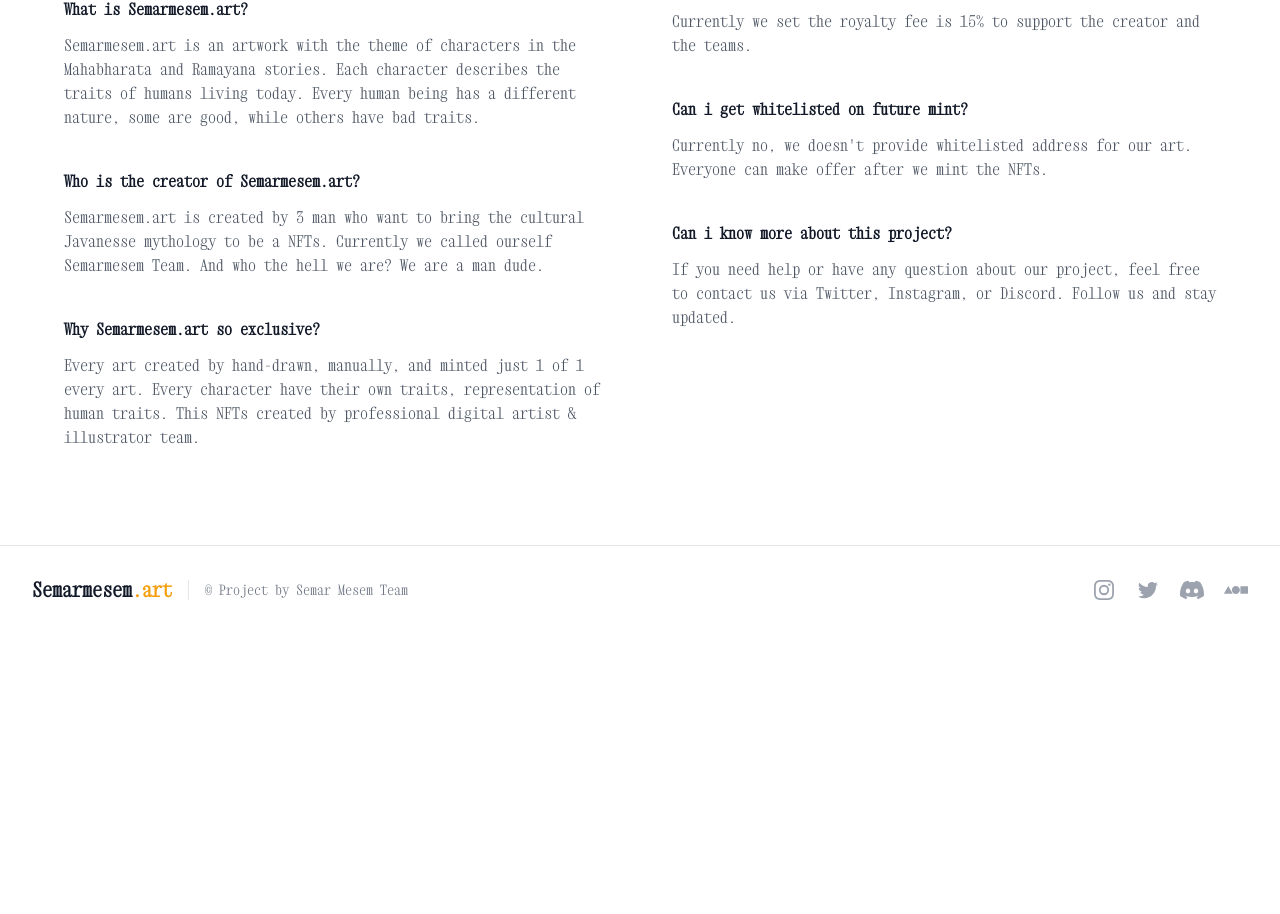
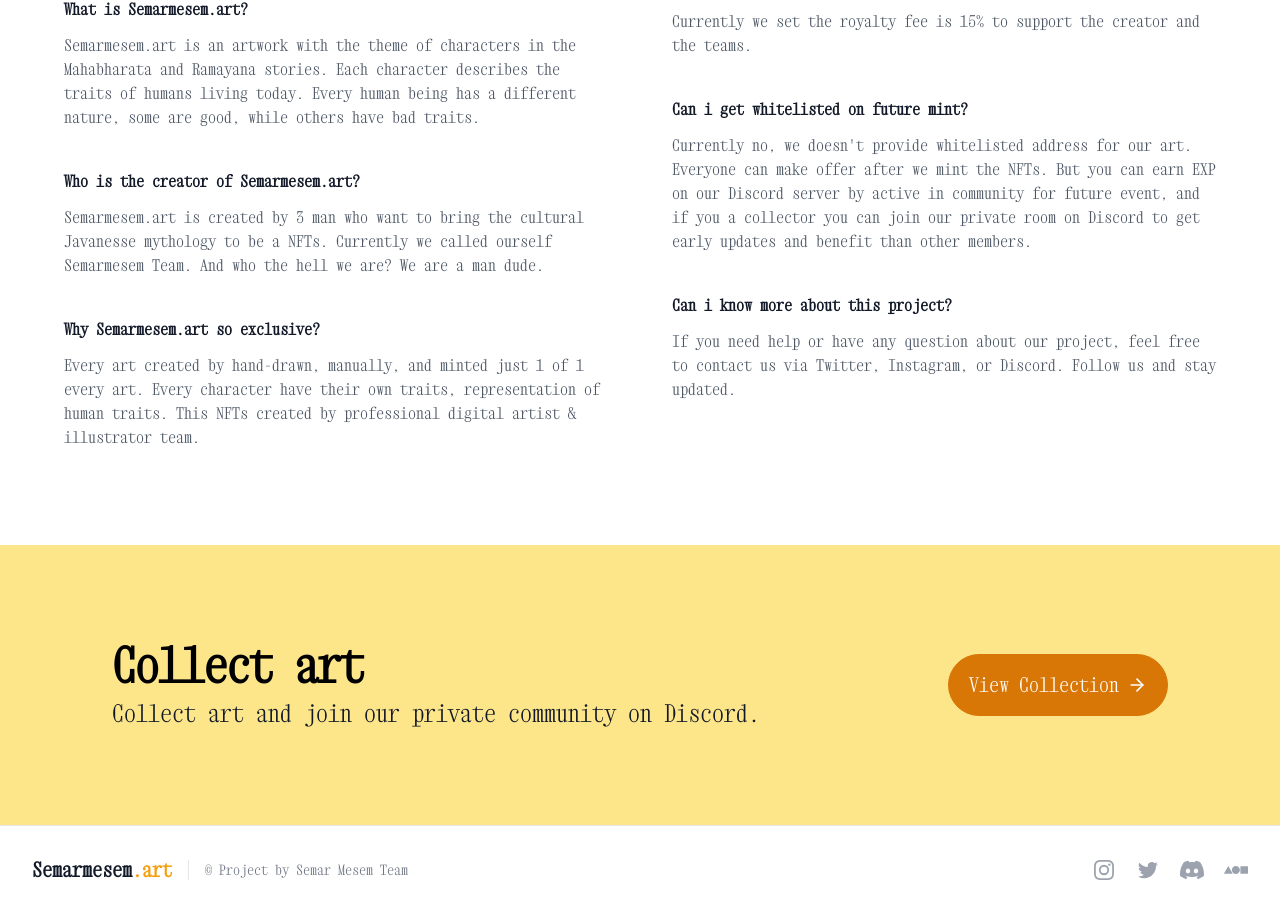
Before and after one commit to hamlogic/semarmesem, a Nuxt app: page / in a window 1280 px wide. Shown: the part 1994-2908 px from the top of the page. Before the commit the page ends 2628 px from the top, so only its background shows below. Built offline with nearby package versions, Linux system fonts and the light colour scheme.

Commit message:
Update button & faq

```diff
--- /dev/null
+++ b/components/Cta.vue
@@ -0,0 +1,26 @@
+<template>
+
+<!-- Section 1 -->
+<section class="py-8 leading-7 text-gray-900 bg-yellow-200 sm:py-12 md:py-16 lg:py-24 border-b border-gray-200">
+    <div class="max-w-6xl px-4 px-10 mx-auto border-solid lg:px-12">
+        <div class="flex flex-col items-start leading-7 text-gray-900 border-0 border-gray-200 lg:items-center lg:flex-row">
+            <div class="box-border flex-1 text-center border-solid sm:text-left">
+                <h2 class="m-0 text-4xl font-semibold leading-tight tracking-tight text-left text-black border-0 border-gray-200 sm:text-5xl">
+                    Collect art
+                </h2>
+                <p class="mt-2 text-xl text-left text-gray-900 border-0 border-gray-200 sm:text-2xl">
+                    Collect art and join our private community on Discord.
+                </p>
+            </div>
+            <a href="#_" class="rounded-full inline-flex items-center justify-center w-full px-5 py-4 mt-6 ml-0 text-base leading-none text-white no-underline bg-yellow-600 border border-yellow-600 border-solid rounded cursor-pointer md:w-auto lg:mt-0 hover:bg-yellow-700 hover:border-yellow-700 hover:text-white focus-within:bg-yellow-700 focus-within:border-yellow-700 focus-within:text-white sm:text-lg lg:ml-6 md:text-xl">
+                View Collection
+                <svg xmlns="http://www.w3.org/2000/svg" class="w-5 h-5 ml-2" viewBox="0 0 24 24" fill="none" stroke="currentColor" stroke-width="2" stroke-linecap="round" stroke-linejoin="round">
+                    <line x1="5" y1="12" x2="19" y2="12"></line>
+                    <polyline points="12 5 19 12 12 19"></polyline>
+                </svg>
+            </a>
+        </div>
+    </div>
+</section>
+
+</template>
--- a/components/Faq.vue
+++ b/components/Faq.vue
@@ -1,7 +1,7 @@
 <template>
 
 <!-- Section 1 -->
-<section class="py-24 bg-white border-b border-gray-200">
+<section class="py-24 bg-white">
     <div class="px-8 mx-auto max-w-7xl lg:px-16">
         <h2 class="mb-4 text-xl font-bold md:text-3xl">Frequently Asked Questions</h2>
         <div class="grid grid-cols-1 gap-0 text-gray-600 md:grid-cols-2 md:gap-16">
@@ -21,7 +21,7 @@
                 <h5 class="mt-10 mb-3 font-semibold text-gray-900">How much the royalty fee?</h5>
                 <p>Currently we set the royalty fee is 15% to support the creator and the teams.</p>
                 <h5 class="mt-10 mb-3 font-semibold text-gray-900">Can i get whitelisted on future mint?</h5>
-                <p>Currently no, we doesn't provide whitelisted address for our art. Everyone can make offer after we mint the NFTs.</p>
+                <p>Currently no, we doesn't provide whitelisted address for our art. Everyone can make offer after we mint the NFTs. But you can earn EXP on our Discord server by active in community for future event, and if you a collector you can join our private room on Discord to get early updates and benefit than other members.</p>
                 <h5 class="mt-10 mb-3 font-semibold text-gray-900">Can i know more about this project?</h5>
                 <p>If you need help or have any question about our project, feel free to contact us via Twitter, Instagram, or Discord. Follow us and stay updated.
                 </p>
--- a/components/Philosophy.vue
+++ b/components/Philosophy.vue
@@ -21,11 +21,11 @@ We turn each of these characters into artwork and publish them in NFT form. So t
 Every artwork drawn manually by hand and minted 1 of 1 edition every artwork.
 </p>
           <div class="relative flex flex-col sm:flex-row sm:space-x-4">
-            <a href="#_" class="flex items-center w-full px-6 py-3 mb-3 text-lg text-white bg-yellow-500 rounded-md sm:mb-0 hover:bg-yellow-600 sm:w-auto">
+            <a href="#_" class="rounded-full flex items-center w-full px-6 py-3 mb-3 text-lg text-white bg-yellow-500 rounded-md sm:mb-0 hover:bg-yellow-600 sm:w-auto">
               View Collection
               <svg xmlns="http://www.w3.org/2000/svg" class="w-5 h-5 ml-1" viewBox="0 0 24 24" fill="none" stroke="currentColor" stroke-width="2" stroke-linecap="round" stroke-linejoin="round"><line x1="5" y1="12" x2="19" y2="12"></line><polyline points="12 5 19 12 12 19"></polyline></svg>
             </a>
-            <NuxtLink to="story" class="flex items-center px-6 py-3 text-gray-500 bg-gray-100 rounded-md hover:bg-gray-200 hover:text-gray-600">
+            <NuxtLink to="story" class="rounded-full flex items-center px-6 py-3 text-gray-500 bg-gray-100 rounded-md hover:bg-gray-200 hover:text-gray-600">
               Read The Story
             </NuxtLink>
           </div>
--- a/pages/index.vue
+++ b/pages/index.vue
@@ -4,6 +4,7 @@
   <LogoFeatured/>
   <Philosophy/>
   <Faq/>
+  <Cta/>
   <Footer/>
 </div>
 </template>
```
